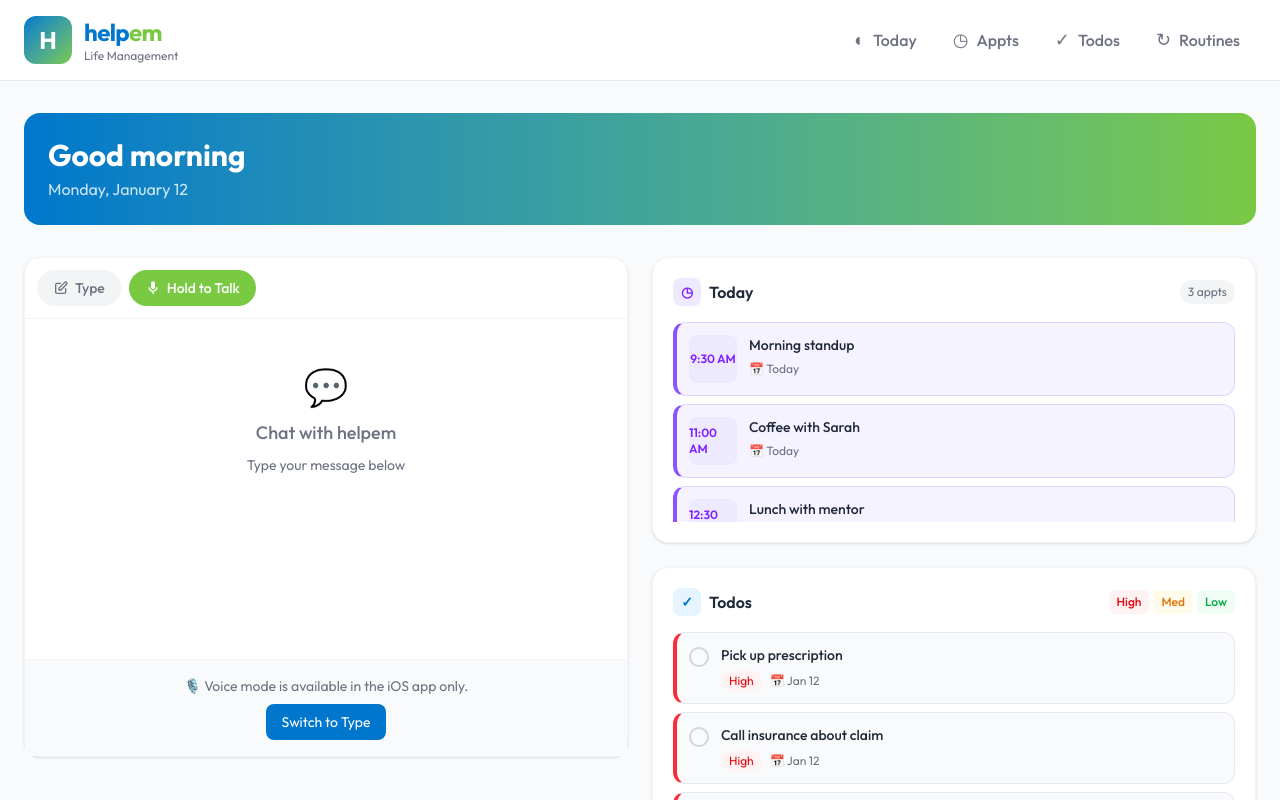
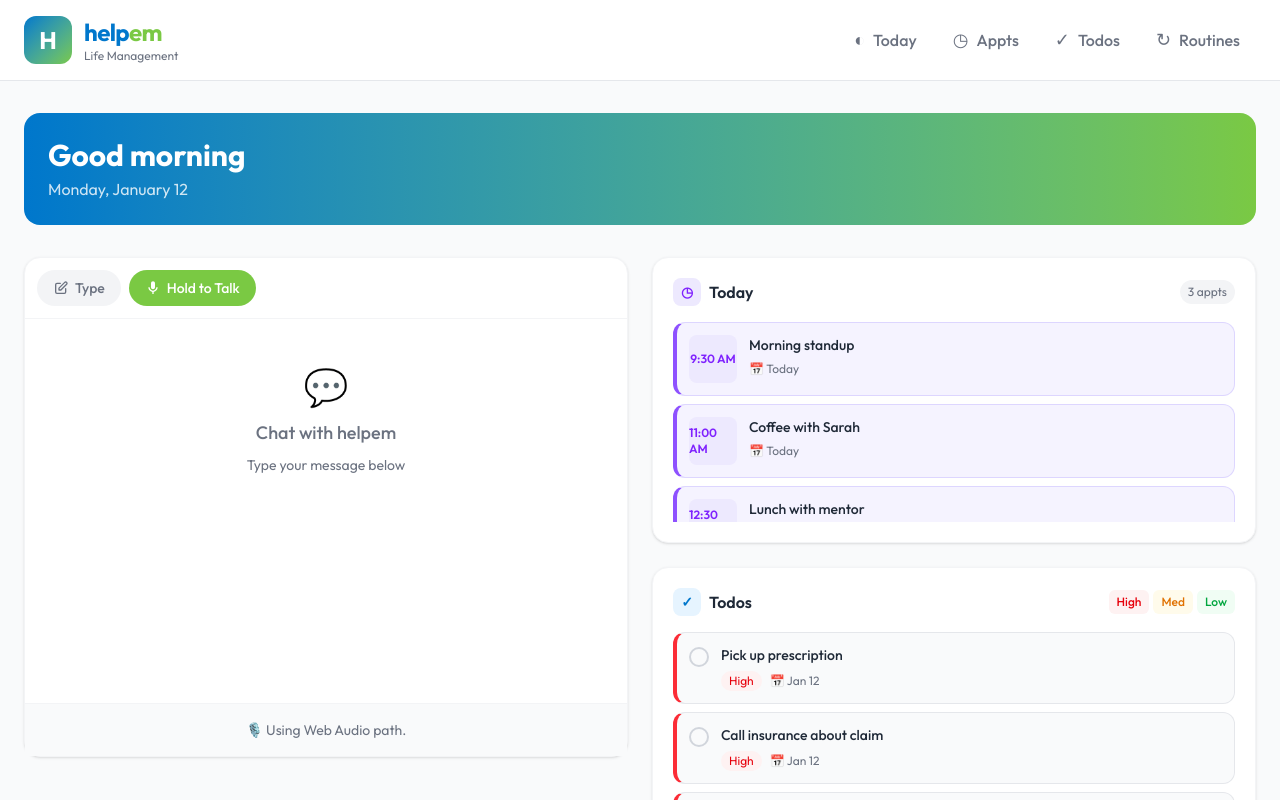
Before and after one commit to bsimkins11-personal/helpem_poc, a Next.js app: page / in a window 1280 px wide. Both pictures are taken after a click on the button "Hold to Talk". Shown: the top 800 px of the page. Built offline with nearby package versions, Linux system fonts and the light colour scheme.

Commit message:
update: show web audio path message instead of iOS-only block

```diff
--- a/src/components/ChatInput.tsx
+++ b/src/components/ChatInput.tsx
@@ -605,18 +605,12 @@ export default function ChatInput() {
         </div>
       )}
 
-      {/* Browser Talk mode - show message that voice is iOS only */}
+      {/* Browser Talk mode - using Web Audio path */}
       {inputMode === "talk" && !isNativeApp && (
         <div className="p-4 border-t border-gray-100 text-center bg-gray-50">
           <p className="text-sm text-brandTextLight">
-            🎙️ Voice mode is available in the iOS app only.
+            🎙️ Using Web Audio path.
           </p>
-          <button
-            onClick={() => setInputMode("type")}
-            className="mt-2 px-4 py-2 text-sm bg-brandBlue text-white rounded-lg"
-          >
-            Switch to Type
-          </button>
         </div>
       )}
 
```
